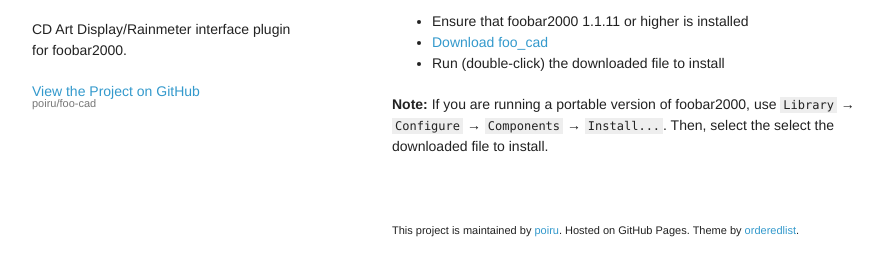
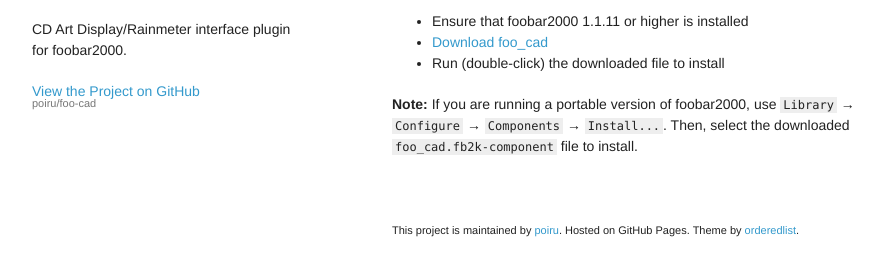
Before and after one commit to poiru/foo-cad, a plain HTML site: page index.html in a window 1280 px wide. Shown: the part 90-366 px from the top of the page, without its empty margins (178-1060 px from the left). Drawn offline with Linux system fonts and the light colour scheme.

Commit message:
Fixed typo

```diff
--- a/index.html
+++ b/index.html
@@ -27,7 +27,7 @@
 <li>Ensure that foobar2000 1.1.11 or higher is installed</li>
 <li><a href="https://github.com/downloads/poiru/foo-cad/foo_cad-1.0.0.fb2k-component">Download foo_cad</a></li>
 <li>Run (double-click) the downloaded file to install</li>
-</ul><p><strong>Note:</strong> If you are running a portable version of foobar2000, use <code>Library</code> → <code>Configure</code> → <code>Components</code> → <code>Install...</code>. Then, select the select the downloaded file to install.</p><br/>
+</ul><p><strong>Note:</strong> If you are running a portable version of foobar2000, use <code>Library</code> → <code>Configure</code> → <code>Components</code> → <code>Install...</code>. Then, select the downloaded <code>foo_cad.fb2k-component</code> file to install.</p><br/>
 <br/>
 <p><small>This project is maintained by <a href="https://github.com/poiru">poiru</a>. Hosted on GitHub Pages. Theme by <a href="https://github.com/orderedlist">orderedlist</a>.</small></p>
       </section>
```
